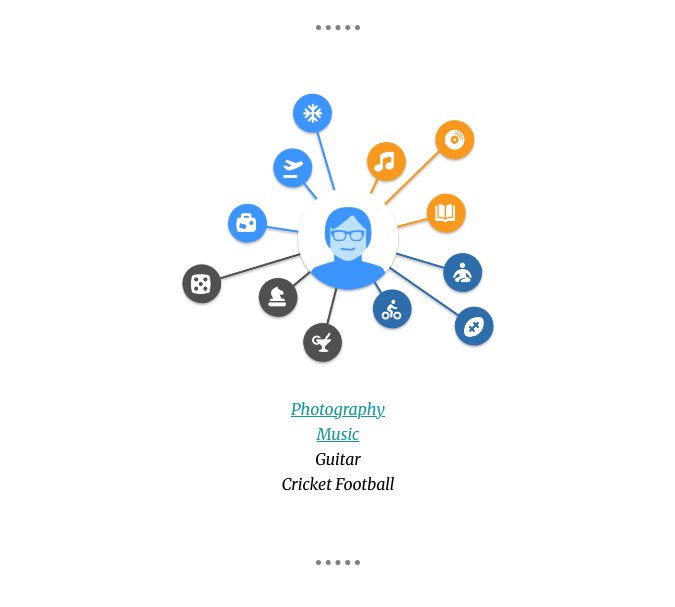
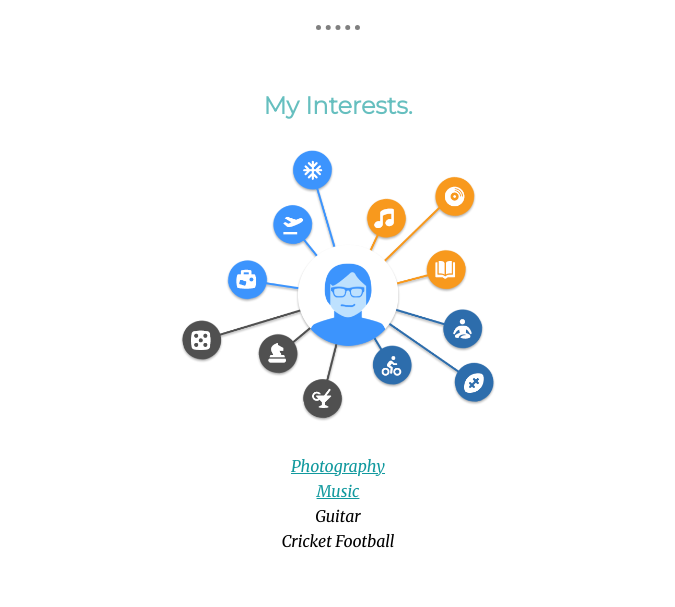
Before and after one commit to help-prabhu1998/mywebpage, a plain HTML site: page index.html in a window 1280 px wide. Shown: the part 1825-2432 px from the top of the page, without its empty margins (302-977 px from the left). Drawn offline with Linux system fonts and the light colour scheme.

Commit message:
Update index.html

```diff
--- a/index.html
+++ b/index.html
@@ -37,6 +37,7 @@
     <hr>
 
     <div class = "interests">
+      <h2>My Interests.</h2>
       <img class="interests" src="images/interest.png" alt="">
         <a href="PSKPhotography.html">Photography</a>
         <br><a href="https://www.youtube.com/watch?v=EUGaMqCvC3U">Music</a>
```
